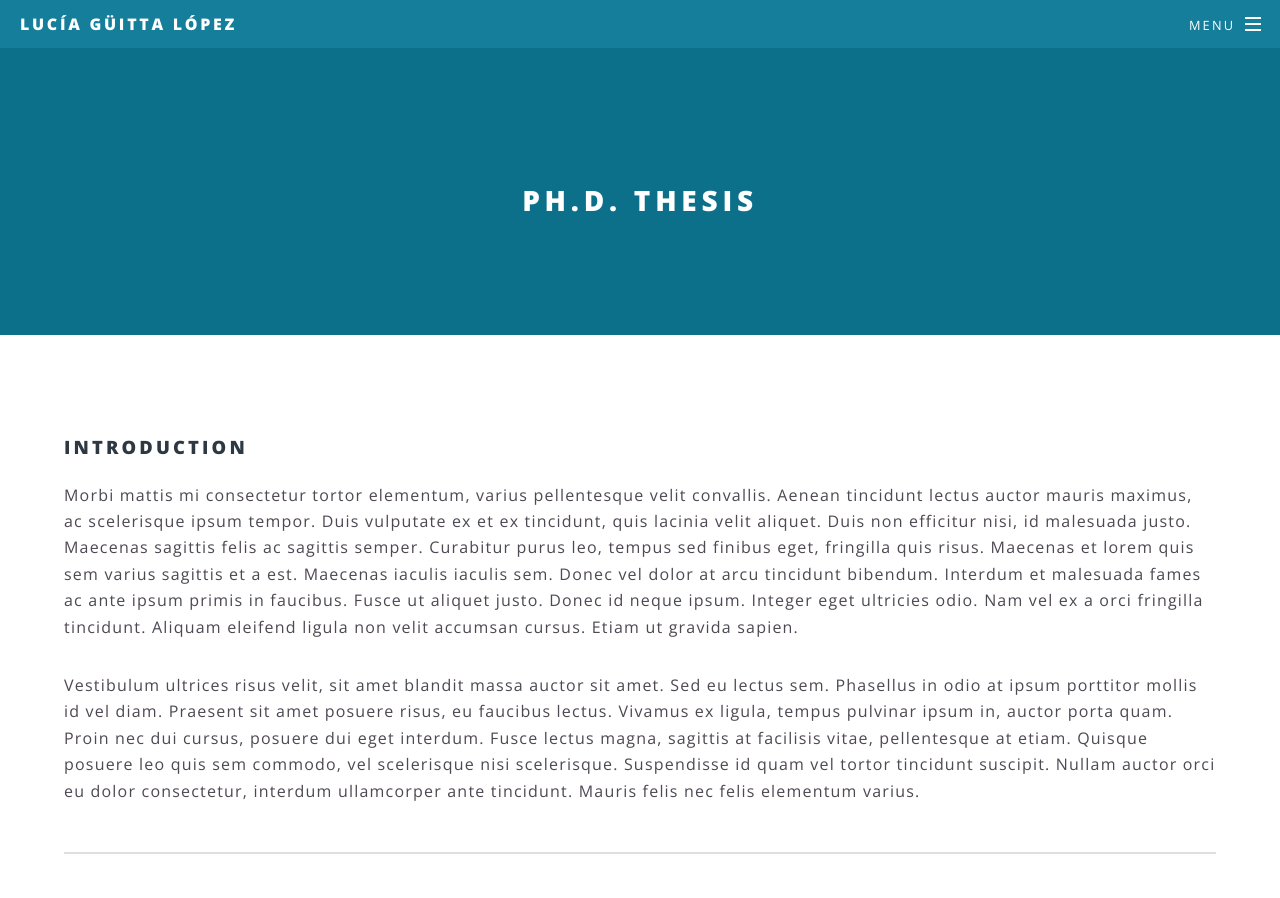
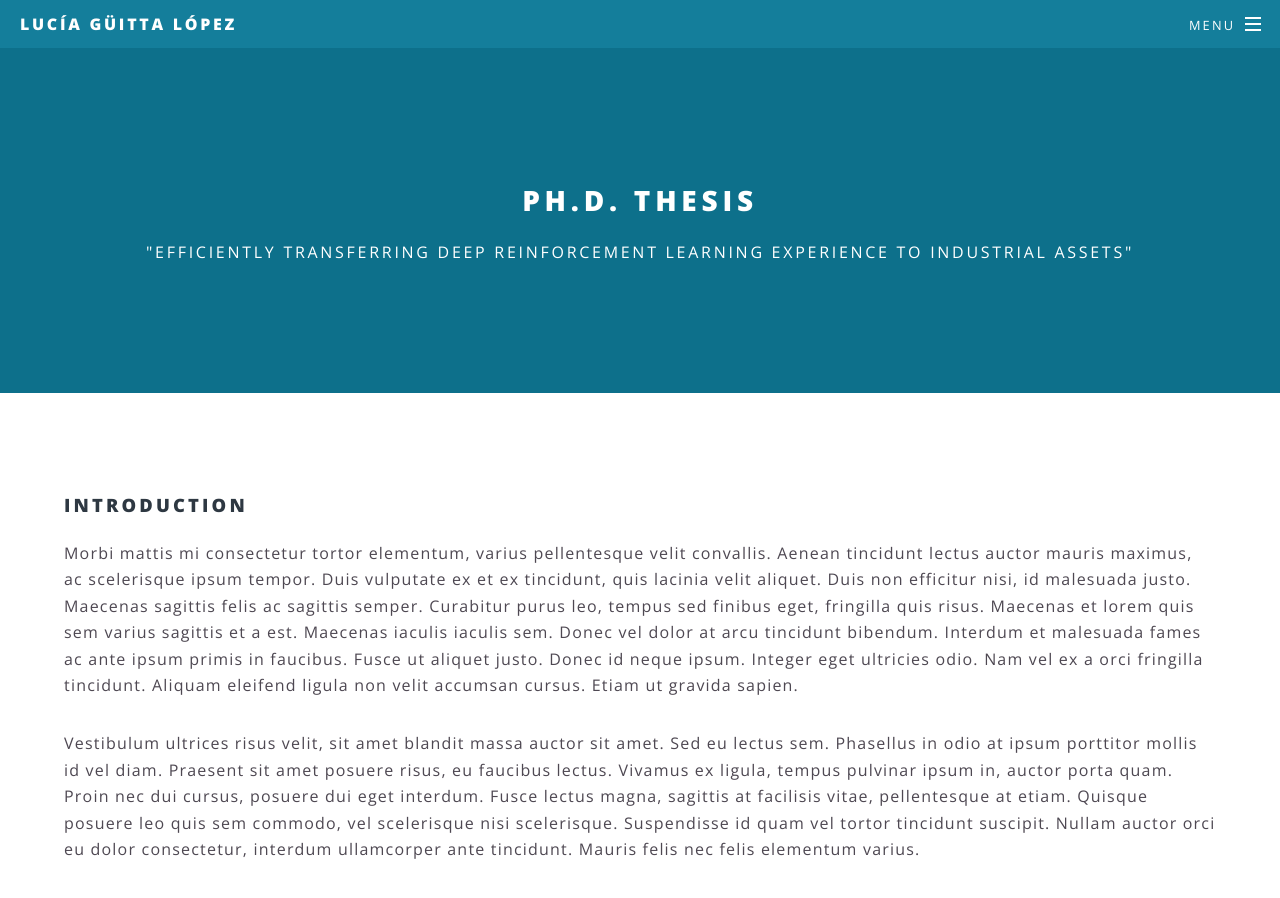
Before and after one commit to Lucia-Guitta/Lucia-Guitta.github.io, a Jekyll site: the page built from phdThesis.html, in a window 1280 px wide and 900 px high. Built offline with Jekyll 4.4.1, drawn with Linux system fonts in a browser that asks for light colours; some web fonts are replaced.

Commit message:
Change if condition

```diff
--- a/_layouts/page.html
+++ b/_layouts/page.html
@@ -5,8 +5,8 @@ layout: default
 
   <header>
     <h2>{{ page.title }}</h2>
-    {% if my_page.title == 'Ph.D. thesis'%}
-    <p>Efficiently transferring deep reinforcement learning experience to industrial assets</p>
+    {% if page.title == 'Ph.D. thesis'%}
+    <p>"Efficiently transferring deep reinforcement learning experience to industrial assets"</p>
     {% endif %}
   </header>
 
```
